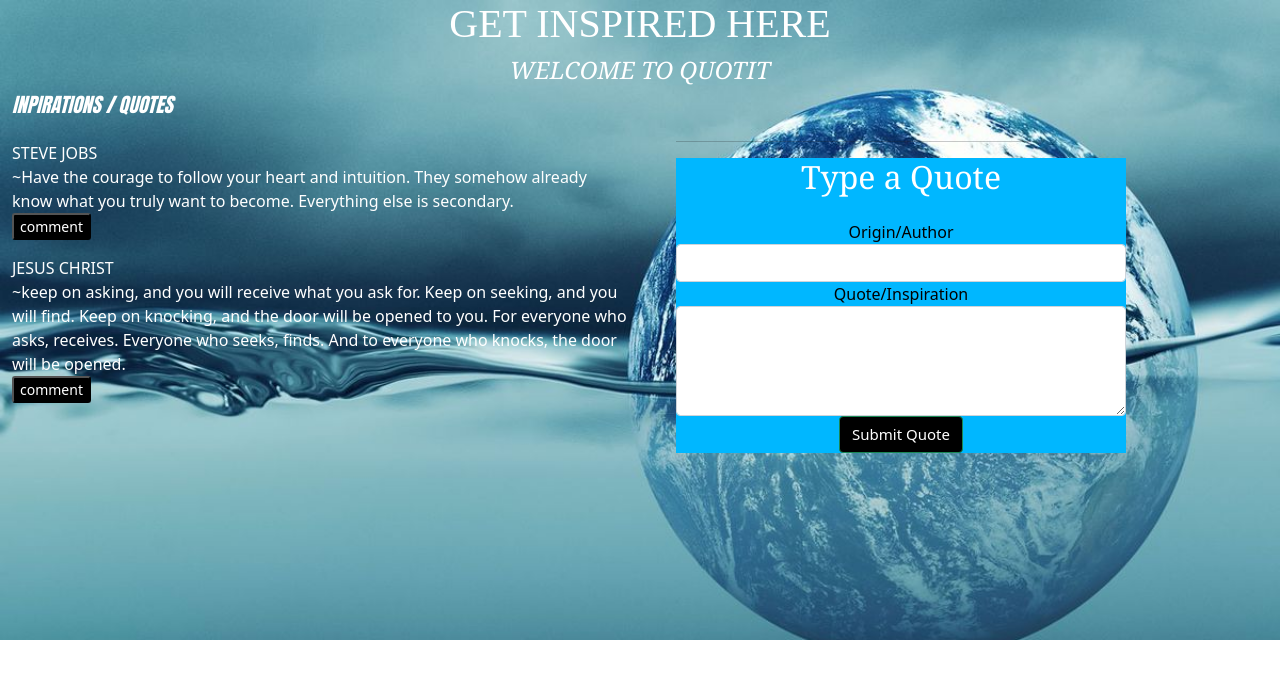
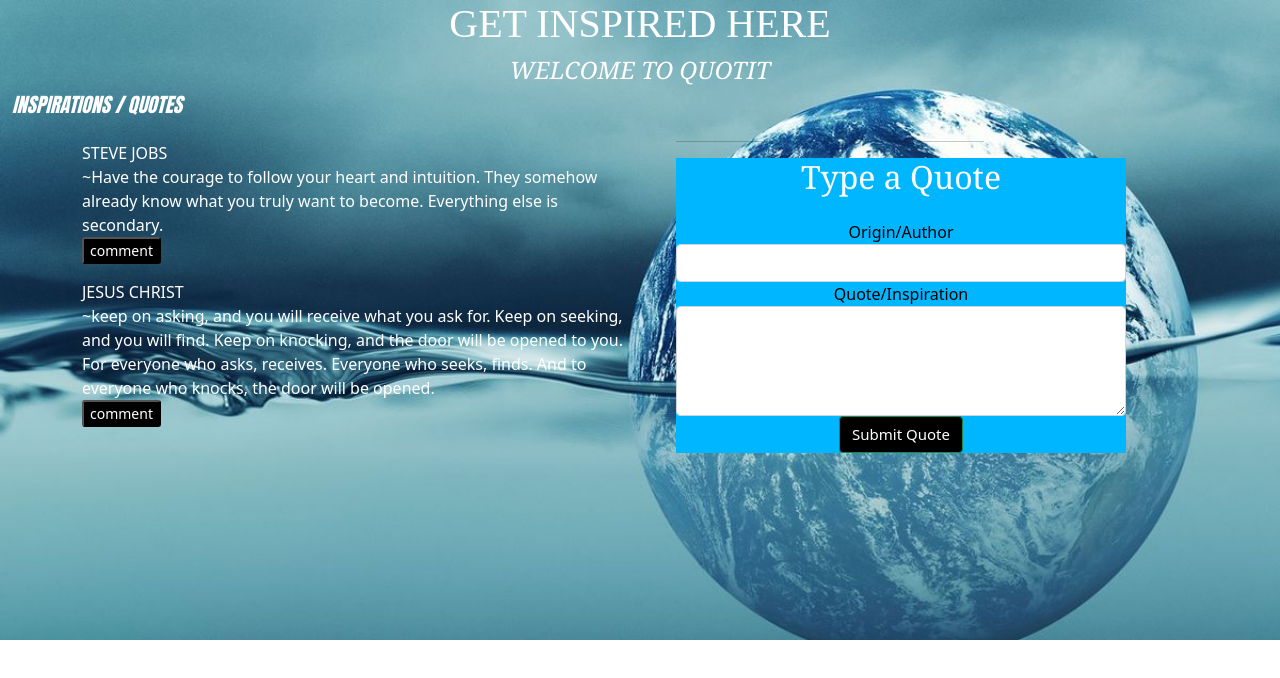
Before and after one commit to tailorv/Quotit, an Angular app: page / in a window 1280 px wide. Shown: the top 678 px of the page. Built offline with nearby package versions, Linux system fonts and the light colour scheme.

Commit message:
update angular files

```diff
--- a/src/app/app.component.css
+++ b/src/app/app.component.css
@@ -0,0 +1,8 @@
+div{
+
+    margin: 0;
+    height: 1000vh;
+    cursor: url("../assets/pointer.png"), auto;
+
+
+}
--- a/src/app/quote/quote.component.html
+++ b/src/app/quote/quote.component.html
@@ -6,8 +6,8 @@
       </div>
 
       <div class="container-fluid">
-        <h5>INPIRATIONS / QUOTES</h5>
-        <div class="containe">
+        <h5>INSPIRATIONS / QUOTES</h5>
+        <div class="container">
           <div class="row">
             <div class="col-md-6">
               <div *ngFor='let quote of quotes; let i = index'>
```
Also changed, not shown: src/assets/pointer.png (added).
